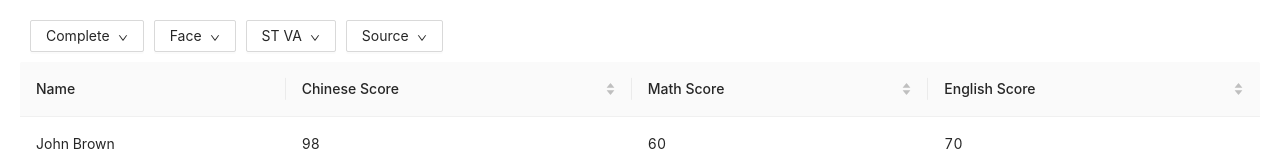
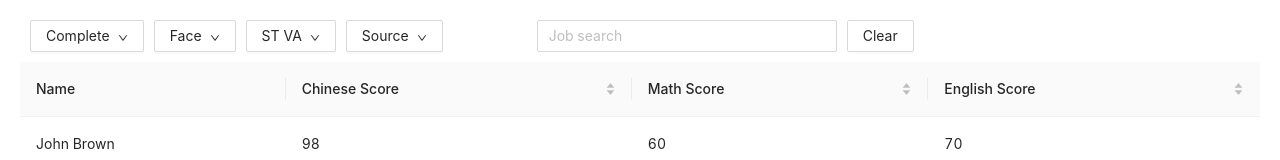
Before and after one commit to transybao1393/simple-api-call, a React (Create React App) app: page / in a window 1280 px wide. Shown: the top 160 px of the page. Built offline with nearby package versions, Linux system fonts and the light colour scheme.

Commit message:
Finish basic Job management UI

```diff
--- a/src/components/DropdownButton/DropdownButton.js
+++ b/src/components/DropdownButton/DropdownButton.js
@@ -21,15 +21,10 @@ export default class SearchPanel extends Component {
         });
     }
 
-    handleMenuClick(e) {
-        console.info('Click on menu item.');
-        console.log('click', e);
-    }
-
     render() {
 
         const menu = (
-            <Menu onClick={this.handleMenuClick()}>
+            <Menu>
                 {this._renderDropdownMenu()}
             </Menu>
         );
--- a/src/components/SearchPanel/SearchPanel.js
+++ b/src/components/SearchPanel/SearchPanel.js
@@ -1,6 +1,8 @@
 import React, { Component } from 'react';
 import PropTypes from 'prop-types';
 import DropdownButton from '../DropdownButton/DropdownButton';
+import SimpleInput from '../../components/SimpleInput/SimpleInput';
+import {Row, Col, Button} from 'antd';
 
 class SearchPanel extends Component {
 
@@ -17,6 +19,8 @@ class SearchPanel extends Component {
     render() {
         return (
             <div className="SearchPanel">
+                <Row>
+                    <Col span={10}>
                         <DropdownButton
                             dropdownList={this.state.statusList}
                         />
@@ -29,6 +33,14 @@ class SearchPanel extends Component {
                         <DropdownButton
                             dropdownList={this.state.sourceList}
                         />
+                    </Col>
+                    <Col span={12}>
+                        <SimpleInput
+                            placeholderValue={"Job search"}
+                        />
+                        <Button>Clear</Button>
+                    </Col>
+                </Row>
             </div>
         );
     }
--- /dev/null
+++ b/src/components/SimpleInput/SimpleInput.js
@@ -0,0 +1,14 @@
+import React from 'react';
+import PropTypes from 'prop-types';
+import { Input } from 'antd';
+import './SimpleInput.scss';
+
+const SimpleInput = ({placeholderValue}) => {
+    return <Input placeholder={placeholderValue} className="simpleInput" />;
+}
+
+SimpleInput.propTypes = {
+    placeholderValue: PropTypes.string
+};
+
+export default SimpleInput;
--- /dev/null
+++ b/src/components/SimpleInput/SimpleInput.scss
@@ -0,0 +1,4 @@
+.simpleInput {
+    width: 300px;
+    margin-right: 10px;
+}
```
Lines whose indentation alone changed are shown as unchanged.
